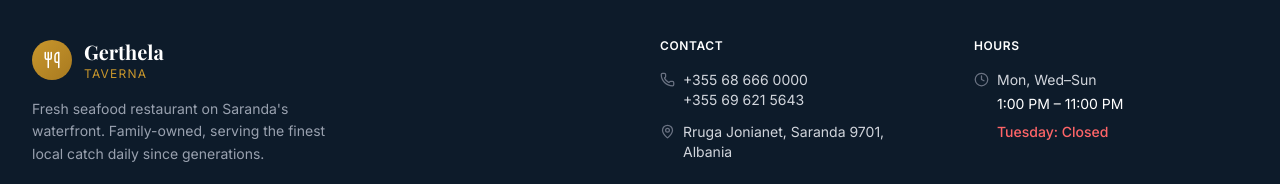
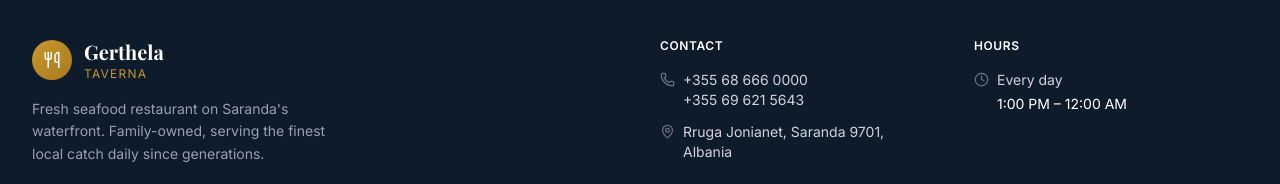
Before and after one commit to enrik33/gerthela-restaurant, a Next.js app: page / in a window 1280 px wide. Shown: the part 6429-6613 px from the top of the page. Built offline with nearby package versions, Linux system fonts and the light colour scheme; a web font is replaced by a local one.

Commit message:
feat(hours): update restaurant operating hours to 12 AM daily

```diff
--- a/src/app/layout.tsx
+++ b/src/app/layout.tsx
@@ -6,7 +6,7 @@ import "./globals.css";
 export const metadata: Metadata = {
   title: "Gerthela Taverna - Fresh Seafood in Saranda, Albania",
   description:
-    "Authentic Mediterranean seafood restaurant on Saranda waterfront. Fresh daily catch, family-owned. Pick your own fish. Open daily 1PM-11PM.",
+    "Authentic Mediterranean seafood restaurant on Saranda waterfront. Fresh daily catch, family-owned. Pick your own fish. Open daily 1PM-12AM.",
   keywords: ["restaurant", "seafood", "Saranda", "Albania", "Mediterranean", "fish"],
   openGraph: {
     title: "Gerthela Taverna - Fresh Seafood in Saranda",
--- a/src/components/Contact.tsx
+++ b/src/components/Contact.tsx
@@ -21,7 +21,7 @@ const CONTACT_INFO = [
   {
     icon: Clock,
     title: 'Hours',
-    lines: ['Mon, Wed–Sun: 1:00 PM – 11:00 PM', 'Tuesday: Closed'],
+    lines: ['Every day: 1:00 PM – 12:00 AM'],
     color: 'bg-teal-50 text-teal-600',
   },
   {
--- a/src/components/Footer.tsx
+++ b/src/components/Footer.tsx
@@ -87,9 +87,8 @@ export default function Footer() {
                             <div className="flex gap-2 items-start">
                                 <Clock size={15} className="text-gray-500 flex-shrink-0 mt-0.5" />
                                 <div className="text-sm text-gray-300 space-y-1">
-                                    <p>Mon, Wed–Sun</p>
-                                    <p className="text-white">1:00 PM – 11:00 PM</p>
-                                    <p className="text-red-400 font-medium mt-2">Tuesday: Closed</p>
+                                    <p>Every day</p>
+                                    <p className="text-white">1:00 PM – 12:00 AM</p>
                                 </div>
                             </div>
                         </div>
--- a/src/components/admin/RestaurantInfoManagement.tsx
+++ b/src/components/admin/RestaurantInfoManagement.tsx
@@ -15,13 +15,13 @@ const INITIAL_INFO: RestaurantInfo = {
     instagram: 'https://www.instagram.com/gerthela_/',
     latitude: 39.8731,
     longitude: 20.00504,
-    monday: '1:00 PM - 11:00 PM',
-    tuesday: 'CLOSED',
-    wednesday: '1:00 PM - 11:00 PM',
-    thursday: '1:00 PM - 11:00 PM',
-    friday: '1:00 PM - 11:00 PM',
-    saturday: '1:00 PM - 11:00 PM',
-    sunday: '1:00 PM - 11:00 PM',
+    monday: '1:00 PM - 12:00 AM',
+    tuesday: '1:00 PM - 12:00 AM',
+    wednesday: '1:00 PM - 12:00 AM',
+    thursday: '1:00 PM - 12:00 AM',
+    friday: '1:00 PM - 12:00 AM',
+    saturday: '1:00 PM - 12:00 AM',
+    sunday: '1:00 PM - 12:00 AM',
 };
 
 export default function RestaurantInfoManagement() {
```
